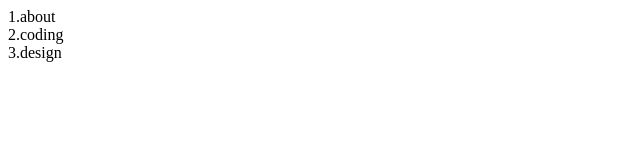
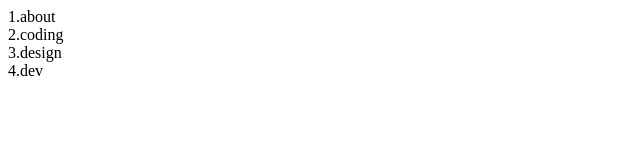
Before and after one commit to ohsangyong/test, a plain HTML site: page html/about.html in a window 1280 px wide. Shown: the full height of the page, 0-640 px from the left. Drawn offline with Linux system fonts and the light colour scheme.

Commit message:
4.dev추가

```diff
--- a/html/about.html
+++ b/html/about.html
@@ -10,5 +10,6 @@
     <div>1.about</div>
     <div>2.coding</div>
     <div>3.design</div>
+    <div>4.dev</div>
 </body>
 </html>
```
